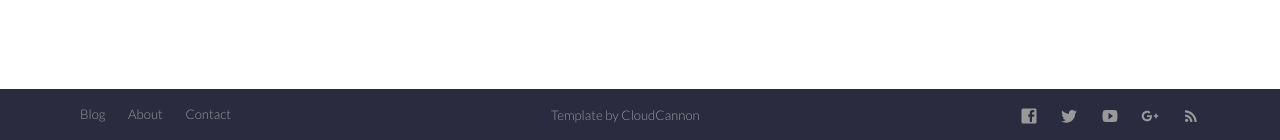
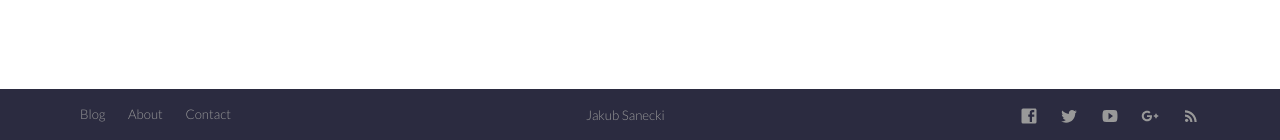
Before and after one commit to Dzialkowicz/jsanecki.github.io, a Jekyll site: the page built from about.html, in a window 1280 px wide and 900 px high, scrolled down 875 px. Shown: the part 757-897 px from the top of the window. Built offline with Jekyll 4.4.1, drawn with Linux system fonts in a browser that asks for light colours; nearby versions of some CDN libraries.

Commit message:
Modified Cloud Cannon Link to my name for testing

```diff
--- a/_layouts/default.html
+++ b/_layouts/default.html
@@ -68,13 +68,10 @@
 					{% endfor %}
 				</ul>
 				<p class="copyright">
-					<a href="https://cloudcannon.com/">
-						Template by CloudCannon
-					</a>
+						Jakub Sanecki
 				</p>
 			</div>
 		</footer>
-
 		<script src="//ajax.googleapis.com/ajax/libs/jquery/3.1.0/jquery.min.js"></script>
 		<script src="{{ site.baseurl }}/js/main.js"></script>
 	</body>
```
